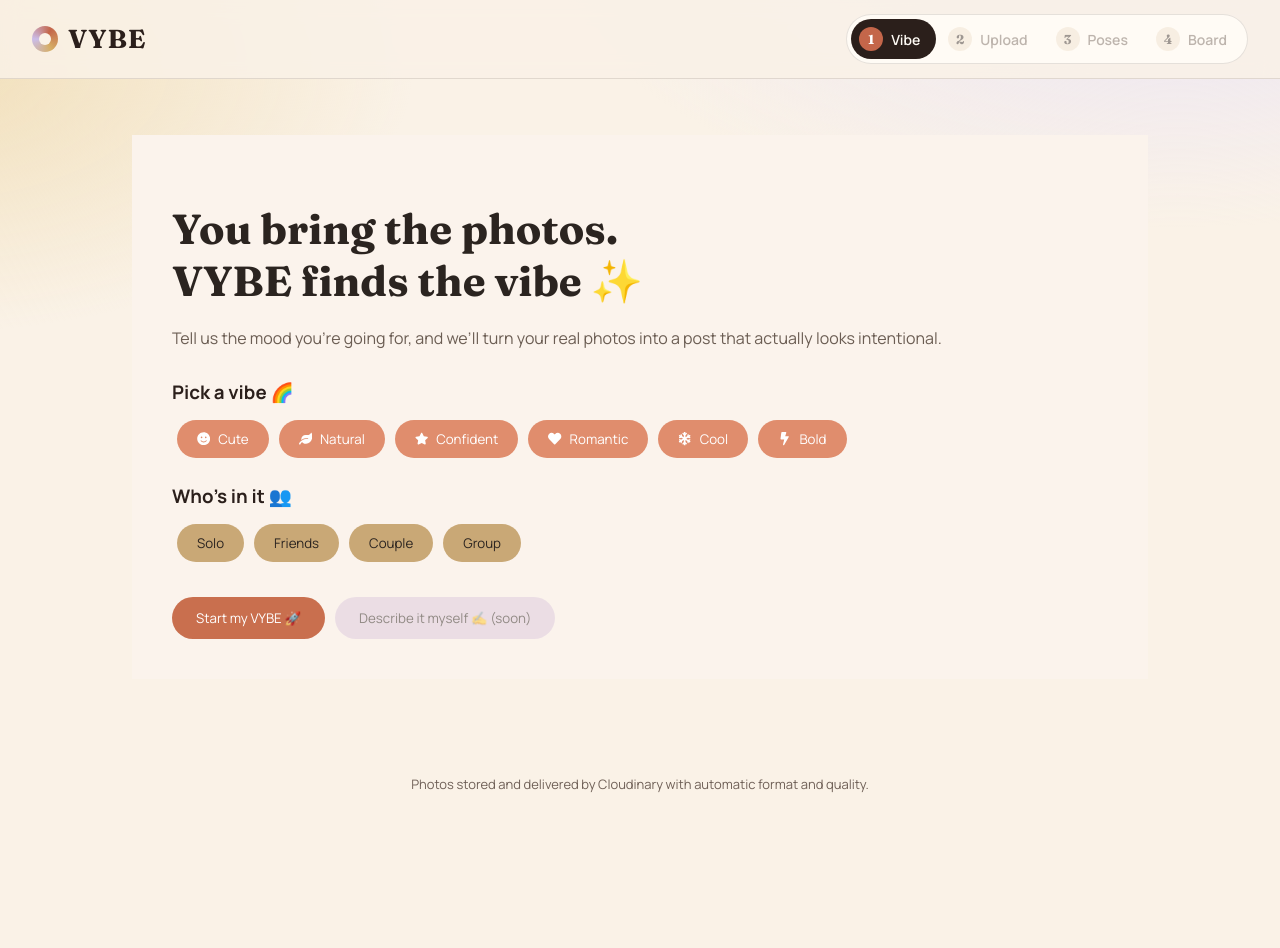
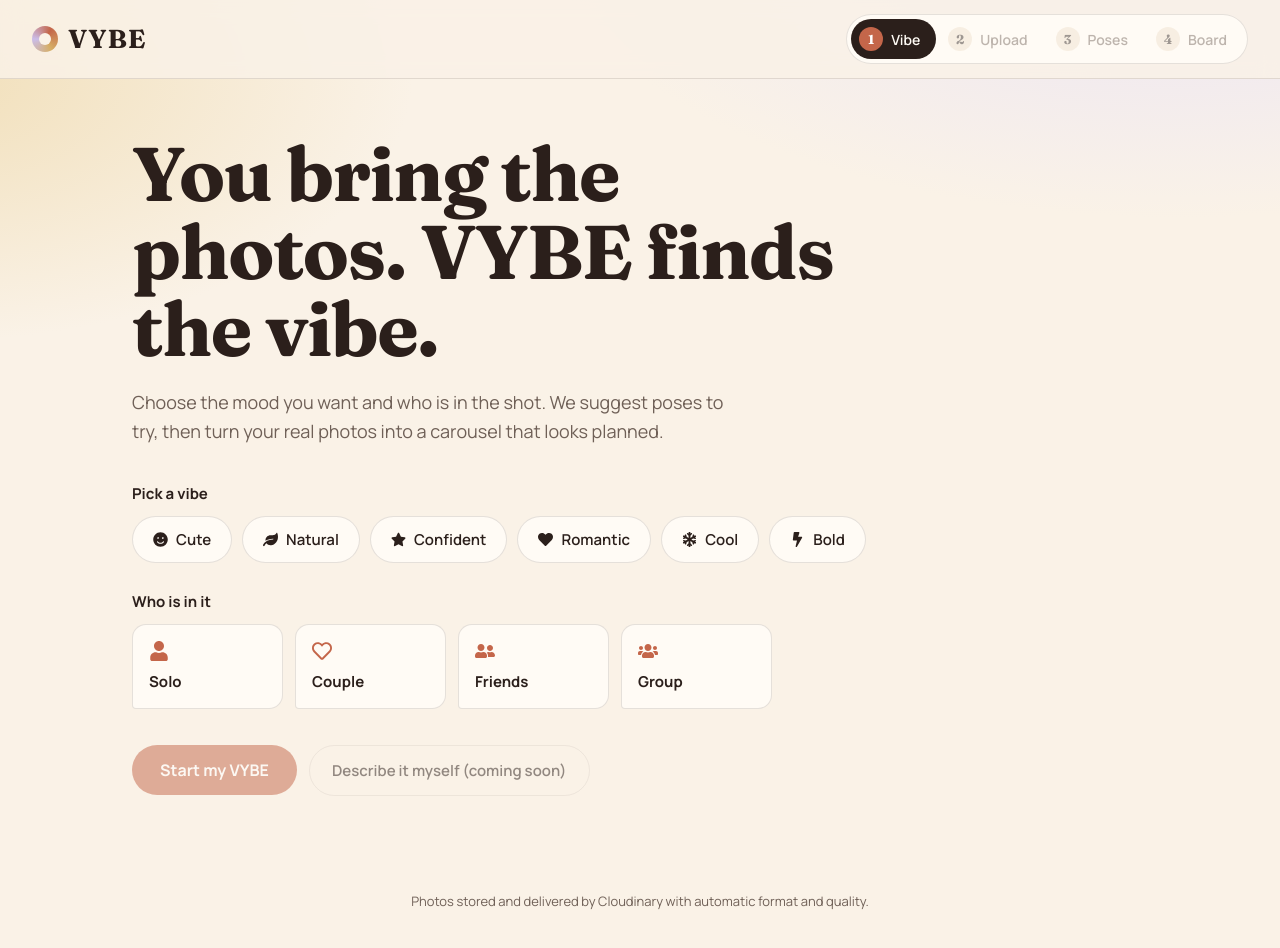
Before and after one commit to saaksh-iii/vybe-frontend, a React (Create React App) app: page / in a window 1280 px wide. Before the commit the page ends 833 px from the top, so only its background shows below. Built offline with nearby package versions, Linux system fonts and the light colour scheme; no server answers.

Commit message:
Refactor VibeSelect component structure and styles

```diff
--- a/src/VibeSelect.js
+++ b/src/VibeSelect.js
@@ -1,39 +1,49 @@
-import React from "react";
-import { FaSmile, FaLeaf, FaHeart, FaSnowflake, FaStar, FaBolt } from "react-icons/fa";
+import {
+  FaSmile,
+  FaLeaf,
+  FaHeart,
+  FaSnowflake,
+  FaStar,
+  FaBolt,
+  FaUser,
+  FaUserFriends,
+  FaUsers,
+  FaRegHeart,
+} from "react-icons/fa";
+
+const VIBES = [
+  { label: "Cute", icon: <FaSmile /> },
+  { label: "Natural", icon: <FaLeaf /> },
+  { label: "Confident", icon: <FaStar /> },
+  { label: "Romantic", icon: <FaHeart /> },
+  { label: "Cool", icon: <FaSnowflake /> },
+  { label: "Bold", icon: <FaBolt /> },
+];
+
+const GROUPS = [
+  { label: "Solo", icon: <FaUser /> },
+  { label: "Couple", icon: <FaRegHeart /> },
+  { label: "Friends", icon: <FaUserFriends /> },
+  { label: "Group", icon: <FaUsers /> },
+];
 
 function VibeSelect({ vibe, group, setVibe, setGroup, onContinue, loading }) {
   return (
-    <div style={{ backgroundColor:"var(--cream)", padding:"40px" }}>
-      <h1 style={{ fontFamily:"var(--font-headline)", color:"var(--ink)", fontSize:"42px", marginBottom:"20px" }}>
-        You bring the photos. <br /> VYBE finds the vibe ✨
-      </h1>
-      <p style={{ fontFamily:"var(--font-body)", color:"var(--soft-ink)", marginBottom:"30px" }}>
-        Tell us the mood you’re going for, and we’ll turn your real photos into a post that actually looks intentional.
+    <section>
+      <h1 className="v-h1">You bring the photos. VYBE finds the vibe.</h1>
+      <p className="v-lead">
+        Choose the mood you want and who is in the shot. We suggest poses to
+        try, then turn your real photos into a carousel that looks planned.
       </p>
 
-      <h3 style={{ fontFamily:"var(--font-body)", marginBottom:"10px" }}>Pick a vibe 🌈</h3>
-      <div style={{ marginBottom:"20px" }}>
-        {[
-          {label:"Cute", icon:<FaSmile />},
-          {label:"Natural", icon:<FaLeaf />},
-          {label:"Confident", icon:<FaStar />},
-          {label:"Romantic", icon:<FaHeart />},
-          {label:"Cool", icon:<FaSnowflake />},
-          {label:"Bold", icon:<FaBolt />}
-        ].map(v => (
-          <button key={v.label}
-            style={{
-              backgroundColor: vibe===v.label ? "var(--deep-terracotta)" : "var(--terracotta)",
-              borderRadius:"var(--radius-pill)",
-              color:"white",
-              padding:"10px 20px",
-              margin:"5px",
-              border:"none",
-              cursor:"pointer",
-              display:"inline-flex",
-              alignItems:"center",
-              gap:"8px"
-            }}
+      <h2 className="v-label">Pick a vibe</h2>
+      <div className="v-chips">
+        {VIBES.map((v) => (
+          <button
+            key={v.label}
+            type="button"
+            className={"v-chip" + (vibe === v.label ? " is-on" : "")}
+            aria-pressed={vibe === v.label}
             onClick={() => setVibe(v.label)}
           >
             {v.icon} {v.label}
@@ -41,59 +51,36 @@
         ))}
       </div>
 
-      <h3 style={{ fontFamily:"var(--font-body)", marginBottom:"10px" }}>Who’s in it 👥</h3>
-      <div style={{ marginBottom:"30px" }}>
-        {["Solo","Friends","Couple","Group"].map(tag => (
-          <button key={tag}
-            style={{
-              backgroundColor: group===tag ? "var(--lavender)" : "var(--gold)",
-              borderRadius:"var(--radius-pill)",
-              color:"var(--ink)",
-              padding:"10px 20px",
-              margin:"5px",
-              border:"none",
-              cursor:"pointer"
-            }}
-            onClick={() => setGroup(tag)}
+      <h2 className="v-label">Who is in it</h2>
+      <div className="v-tiles">
+        {GROUPS.map((g) => (
+          <button
+            key={g.label}
+            type="button"
+            className={"v-tile" + (group === g.label ? " is-on" : "")}
+            aria-pressed={group === g.label}
+            onClick={() => setGroup(g.label)}
           >
-            {tag}
+            {g.icon}
+            {g.label}
           </button>
         ))}
       </div>
 
+      <div className="v-actions">
         <button
+          type="button"
+          className="v-btn"
           onClick={onContinue}
-        disabled={loading}
-        style={{
-          backgroundColor:"var(--deep-terracotta)",
-          borderRadius:"var(--radius-pill)",
-          color:"white",
-          padding:"12px 24px",
-          border:"none",
-          cursor: loading ? "wait" : "pointer",
-          opacity: loading ? 0.6 : 1,
-          marginRight:"10px"
-        }}
+          disabled={loading || !vibe || !group}
         >
-        {loading ? "Starting…" : "Start my VYBE 🚀"}
+          Start my VYBE
         </button>
-
-      <button
-        disabled
-        title="Coming soon"
-        style={{
-          backgroundColor:"var(--lavender)",
-          borderRadius:"var(--radius-pill)",
-          color:"var(--ink)",
-          padding:"12px 24px",
-          border:"none",
-          opacity:0.5,
-          cursor:"not-allowed"
-        }}
-      >
-        Describe it myself ✍️ (soon)
+        <button type="button" className="v-btn-quiet" disabled title="Coming soon">
+          Describe it myself (coming soon)
         </button>
       </div>
+    </section>
   );
 }
 
```
Lines whose indentation alone changed are shown as unchanged.
